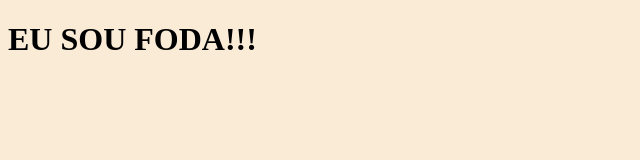
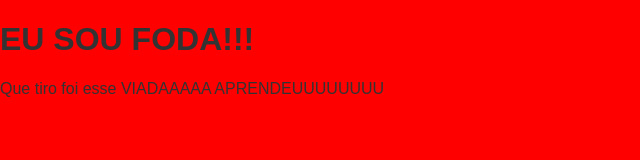
Before and after one commit to isa490/clone, a plain HTML site: page index.html in a window 1280 px wide. Shown: the whole page, without its empty margins (0-640 px from the left). Drawn offline with Linux system fonts and the light colour scheme.

Commit message:
atualizar pasta

```diff
--- a/index.html
+++ b/index.html
@@ -8,5 +8,6 @@
 </head>
 <body>
     <h1>EU SOU FODA!!!</h1>
+    <p>Que tiro foi esse VIADAAAAA APRENDEUUUUUUUU</p>
 </body>
 </html>
--- a/style.css
+++ b/style.css
@@ -1,3 +1,7 @@
 body{
-    background-color: antiquewhite;
+    background-color: red;
+    font-family: Arial, sans-serif;
+    margin: 0;
+    padding: 0;
+    color: #333;
 }
```
